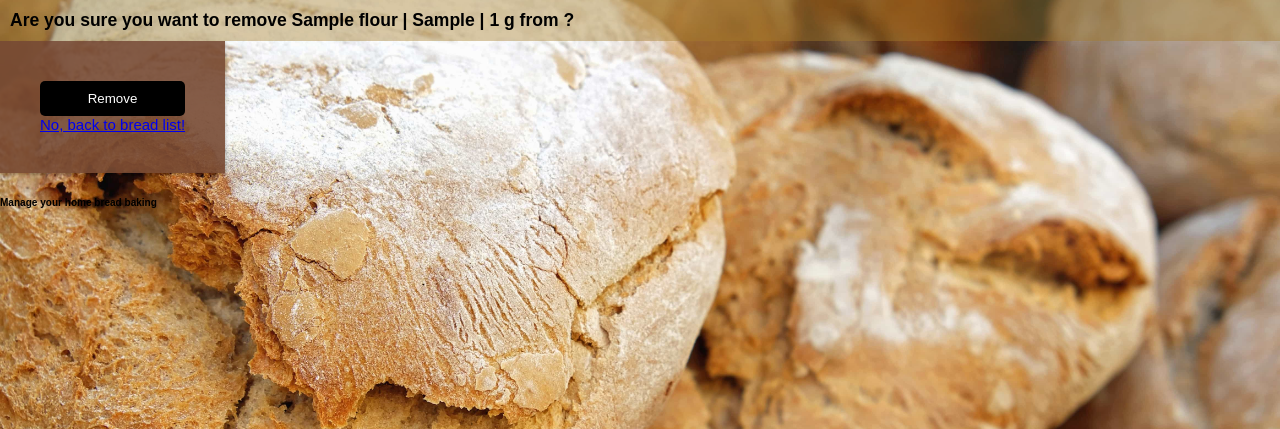
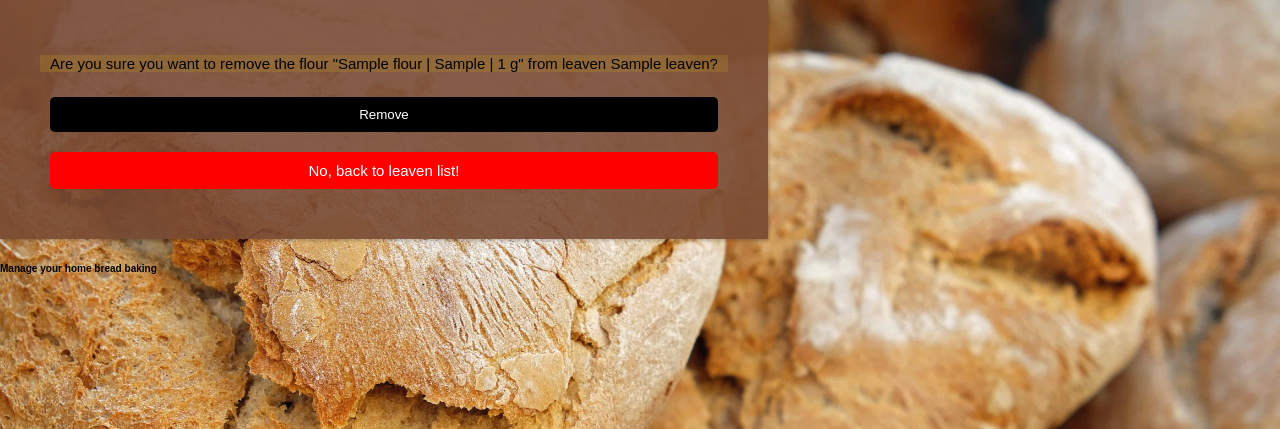
Before and after one commit to lukaszw92/BreadApp, a Django app: page /baking/leaven/remove_flour_leaven/1 in a window 1280 px wide. Shown: the part 121-550 px from the top of the page. Run offline with Django 3.2, Linux system fonts and the light colour scheme; a user stored in the database is signed in; tables that the repository leaves empty hold one stand-in row (values such as "Sample post").

Commit message:
frontend fixes, added 'go back' buttons

```diff
--- a/bread/static/css/form_style.css
+++ b/bread/static/css/form_style.css
@@ -29,6 +29,7 @@
     float: right;
     cursor: pointer;
     transition: 0.5s;
+    margin: 10px
 }
 
 .next{
--- a/bread/static/css/index_style.css
+++ b/bread/static/css/index_style.css
@@ -65,6 +65,23 @@
     text-decoration: none;
 }
 
+.back {
+    background: red;
+    color: #ffffff;
+    border-radius: 5px;
+    padding: 10px 40px;
+    border:0;
+
+    cursor: pointer;
+    transition: 0.5s;
+    text-decoration: none;
+    text-align: center;
+    margin: 10px;
+}
+
+
+
+
 .edit {
     background: blue;
     color: #ffffff;
--- a/bread/views.py
+++ b/bread/views.py
@@ -348,7 +348,7 @@
 
 class RemoveFlourLeavenView(LoginRequiredMixin, DeleteView):
     model = FlourInLeaven
-    template_name = 'bread/remove_flour_bread.html'
+    template_name = 'leaven/remove_flour_leaven.html'
     success_url = reverse_lazy('show_leavens')
 
     def dispatch(self, request, *args, **kwargs):
--- a/templates/bread/add_bread.html
+++ b/templates/bread/add_bread.html
@@ -5,7 +5,7 @@
     <form method="post">
         {% csrf_token %}
         {{ form.as_p }}
-        <input class="submit" type="submit" value="Add">
+        <input class="submit" type="submit" value="Save bread">
     </form>
 
 {% endblock content %}
--- a/templates/bread/edit_bread.html
+++ b/templates/bread/edit_bread.html
@@ -7,8 +7,10 @@
 <form action="" method="post">
   {% csrf_token %}
   {{ form.as_p }}
-  <input class="submit" type="submit" value="Save changes"></form>
+  <input class="submit" type="submit" value="Save changes">
+<a class="back" href="{% url 'show_breads' %}">Don't save changes</a>
 
-<a href="{% url 'show_breads' %}">Don't save changes</a>
+</form>
+
 
 {% endblock content %}
--- a/templates/bread/edit_flour_bread.html
+++ b/templates/bread/edit_flour_bread.html
@@ -9,7 +9,7 @@
   {{ form.as_p }}
   <input class="submit" type="submit" value="Save changes">
 
-<a href="{% url 'show_breads' %}">Don't save changes</a>
+<a class="back" href="{% url 'show_breads' %}">Don't save changes</a>
 </form>
 
 
--- a/templates/bread/error.html
+++ b/templates/bread/error.html
@@ -1,9 +1,7 @@
 {% extends 'index.html' %}
 {% block content %}
 
-
     {{error}}<br>
-
 
 <a href="{% url 'show_breads' %}">Back to bread list.</a>
 {% endblock %}
--- a/templates/bread/flour_in_bread2.html
+++ b/templates/bread/flour_in_bread2.html
@@ -26,6 +26,7 @@
 </div>
 
 <input class="submit" type="submit" value="Submit">
+
     </form>
 
 
--- a/templates/bread/remove_bread.html
+++ b/templates/bread/remove_bread.html
@@ -4,9 +4,10 @@
 
 <form method="post">
     {% csrf_token %}
-    <h3 class="sub-header" >Are you sure you want to remove this bread - {{ object }} ?</h3>
+    <h3 class="header" >Are you sure you want to remove this bread - {{ object }} ?</h3>
     <input class="submit" type="submit" value="Remove">
+<a class="back" href="{% url 'show_breads' %}">No, back to bread list!</a>
 </form>
-<a href="{% url 'show_breads' %}">No, back to bread list!</a>
+
 
 {% endblock content %}
--- a/templates/bread/remove_flour_bread.html
+++ b/templates/bread/remove_flour_bread.html
@@ -7,7 +7,7 @@
 
     <input class="submit" type="submit" value="Remove">
 
-<a href="{% url 'show_breads' %}">No, back to bread list!</a>
+<a class="back" href="{% url 'show_breads' %}">No, back to bread list!</a>
 </form>
 
 {% endblock content %}
--- a/templates/flour/edit_flour.html
+++ b/templates/flour/edit_flour.html
@@ -7,8 +7,10 @@
 <form action="" method="post">
   {% csrf_token %}
   {{ form.as_p }}
-  <input class="submit" type="submit" value="Save changes"></form>
+  <input class="submit" type="submit" value="Save changes">
 
-<a href="{% url 'add_flour' %}">Don't save changes</a>
+<a class="back" href="{% url 'add_flour' %}">Don't save changes</a>
+
+</form>
 
 {% endblock content %}
--- a/templates/flour/remove_flour.html
+++ b/templates/flour/remove_flour.html
@@ -9,7 +9,9 @@
         <p>{{ object.name }} | {{ object.brand }}</p>
     <p>By doing so you will also delete all breads that contain this flour.</p>
     <input class="submit" type="submit" value="Remove">
+
+<a class="back" href="{% url 'add_flour' %}">No, back to flour list!</a>
+
 </form>
-<a href="{% url 'add_flour' %}">No, back to flour list!</a>
 
 {% endblock content %}
--- a/templates/grain/remove_grain.html
+++ b/templates/grain/remove_grain.html
@@ -7,7 +7,8 @@
     <p>Are you sure you want to remove this grain - {{ object }} ?</p>
     <p>Removed grain will disappear from any flour that contained this grain.</p>
     <input class="submit" type="submit" value="Remove">
+<a class="back" href="{% url 'add_grain' %}">No, back to grain list!</a>
 </form>
-<a href="{% url 'add_grain' %}">No, back to grain list!</a>
+
 
 {% endblock content %}
--- a/templates/leaven/flour_in_leaven.html
+++ b/templates/leaven/flour_in_leaven.html
@@ -7,7 +7,7 @@
 <form method="post">
 {% csrf_token %}
 {{ form.as_p }}
-<input class="submit" type="submit" value="Continue">
+<input class="submit" type="submit" value="Add flour">
     </form>
 
 
--- a/templates/leaven/remove_flour_leaven.html
+++ b/templates/leaven/remove_flour_leaven.html
@@ -4,9 +4,12 @@
 
 <form method="post">
     {% csrf_token %}
-    <p>Are you sure you want to remove {{ object }} from {{ object.leaven }}?</p>
+    <p class="header">Are you sure you want to remove the flour "{{ object }}" from leaven {{ object.leaven }}?</p>
     <input class="submit" type="submit" value="Remove">
+
+<a class="back" href="{% url 'show_leavens' %}">No, back to leaven list!</a>
+
 </form>
-<a href="{% url 'show_leavens' %}">No, back to leaven list!</a>
+
 
 {% endblock content %}
--- a/templates/leaven/remove_leaven.html
+++ b/templates/leaven/remove_leaven.html
@@ -6,7 +6,10 @@
     {% csrf_token %}
     <p>Are you sure you want to remove this leaven - {{ object }} ?</p>
     <input class="submit" type="submit" value="Remove">
+
+<a class="back" href="{% url 'show_leavens' %}">No, back to leaven list!</a>
+
 </form>
-<a href="{% url 'show_leavens' %}">No, back to leaven list!</a>
+
 
 {% endblock content %}
```
Also changed, not shown: templates/leaven/edit_leaven.html (+7 -2 lines).
